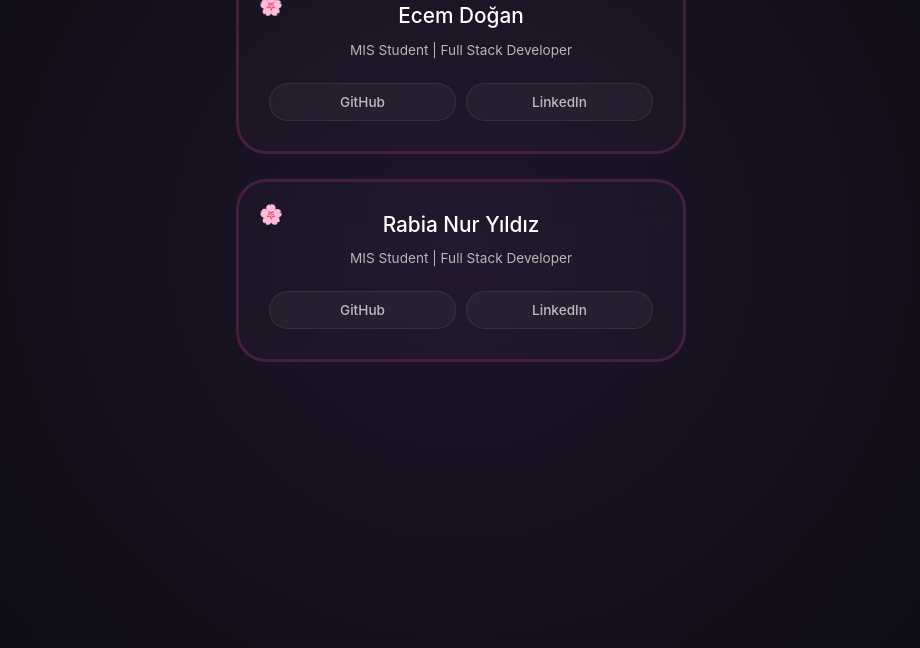
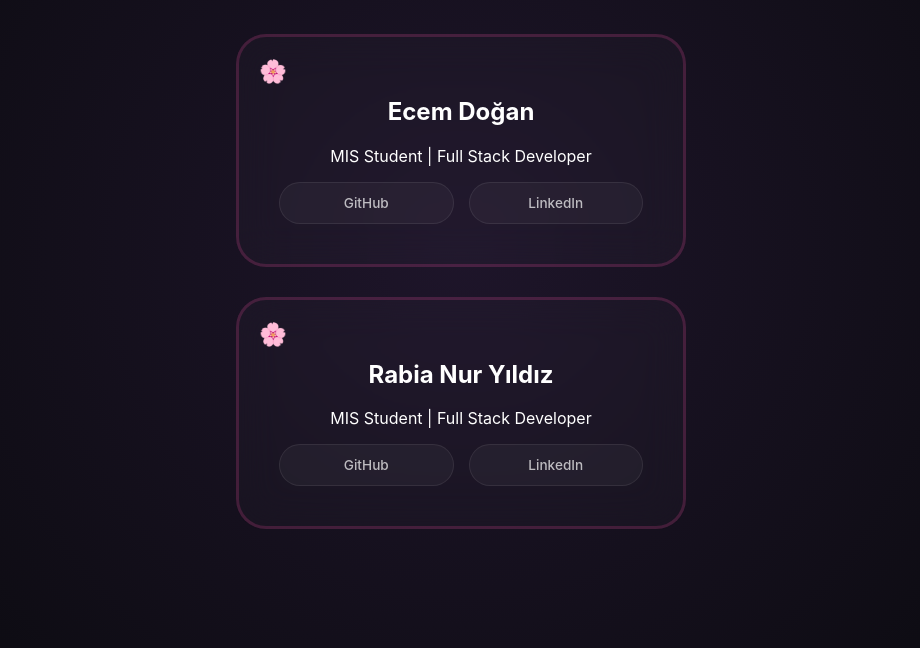
Before and after one commit to ecemdogannn/team-links, a plain HTML site: page index.html in a window 1280 px wide. Shown: the part 152-800 px from the top of the page, without its empty margins (179-1099 px from the left). Drawn offline with Linux system fonts and the light colour scheme.

Commit message:
Update index.html

```diff
--- a/index.html
+++ b/index.html
@@ -4,74 +4,115 @@
 <meta charset="UTF-8">
 <meta name="viewport" content="width=device-width, initial-scale=1.0, maximum-scale=1.0, user-scalable=no">
 <style>
+     * { box-sizing: border-box; }
+    body {
 
-    * { box-sizing: border-box; }
+        font-family: 'Inter', sans-serif;
 
-    body {
-        font-family: 'Inter', sans-serif;
         background: radial-gradient(circle at 50% 50%, #1e152a 0%, #0a0a0e 100%);
-        color: #ffffff;
-        margin: 0;
-        padding: 20px;
+
+        color: #ffffff; margin: 0; padding: 60px 20px;
+
         display: flex; flex-direction: column; align-items: center; min-height: 100vh;
-        -webkit-text-size-adjust: 100%;
+
     }
 
-    h1 { margin-top: 20px; margin-bottom: 40px; font-weight: 300; font-size: 2.2em; letter-spacing: 2px; }
+    h1 { margin-bottom: 50px; font-weight: 300; font-size: 2.5em; letter-spacing: 2px; }
 
-    .container {
-        width: 100%;
-        max-width: 450px;
-        margin: 0 auto;
-    }
+    .container { width: 100%; max-width: 450px; }
 
     .card {
+
         background: rgba(255, 255, 255, 0.02);
+
         border: 3px solid rgba(236, 72, 153, 0.2);
-        border-radius: 30px; padding: 30px; margin-bottom: 25px;
+
+        border-radius: 30px; padding: 40px; margin-bottom: 30px;
+
         text-align: center; backdrop-filter: blur(20px);
+
         position: relative;
+
         transition: 0.5s;
+
     }
 
     .flower-icon::before {
+
         content: "🌸";
+
         position: absolute;
+
         top: 20px;
+
         left: 20px;
-        font-size: 1.2rem;
+
+        font-size: 1.4rem;
+
     }
 
    .card:hover {
+
             transform: translateY(-5px);
-        border-color: rgba(236, 72, 153, 0.4);
-        box-shadow: 0 0 40px rgba(236, 72, 153, 0.2);
+
+            border-color: rgba(236, 72, 153, 0.2);
+
+            box-shadow: 0 0 60px rgba(236, 72, 153, 0.3);
+
         }
 
-    h2 { margin: 0 0 5px 0; font-weight: 500; font-size: 1.3em; }
-
-    p { color: #b7b7b7; font-size: 0.85em; margin-bottom: 25px; }
-
-    .btn-group { display: flex; gap: 10px; justify-content: center; }
+    .btn-group { display: flex; gap: 15px; justify-content: center; }
 
     .btn {
-        flex: 1; padding: 10px 0; border-radius: 50px;
+
+        flex: 1; padding: 12px 0; border-radius: 50px;
+
         text-decoration: none; font-weight: 500; font-size: 0.85em;
+
         transition: 0.4s; text-align: center;
+
         background: rgba(255, 255, 255, 0.04);
+
         border: 1px solid rgba(255, 255, 255, 0.08);
+
         color: rgba(255,255,255,0.7);
+
     }
 
-    .btn-gh:hover { background: #2ea043; color: white; box-shadow: 0 0 15px #2ea043; border-color: #2ea043; }
+     /* GitHub Hover: Yeşil */
 
-    .btn-li:hover { background: #0077b5; color: white; box-shadow: 0 0 15px #0077b5; border-color: #0077b5; }
-</style>
+        .btn-gh:hover {
+
+            background: #2ea043;
+
+            color: white;
+
+            box-shadow: 0 0 20px #2ea043;
+
+            border-color: #2ea043;
+
+            transform: scale(1.05);
+
+        }
+
+   /* LinkedIn Hover: Mavi */
+
+        .btn-li:hover {
+
+            background: #0077b5;
+
+            color: white;
+
+            box-shadow: 0 0 20px #0077b5;
+
+            border-color: #0077b5;
+
+            transform: scale(1.05);
+
+        }</style>
 </head>
 <body>
-
 <h1>Connect & Explore</h1>
-
 <div class="container">
 <div class="card flower-icon">
 <h2>Ecem Doğan</h2>
@@ -81,16 +122,13 @@
 <a href="https://www.linkedin.com/in/ecem-doğan123" target="_blank" class="btn btn-li">LinkedIn</a>
 </div>
 </div>
-
 <div class="card flower-icon">
 <h2>Rabia Nur Yıldız</h2>
 <p>MIS Student | Full Stack Developer</p>
 <div class="btn-group">
-            <a href="https://github.com/rnyldzz" target="_blank" class="btn btn-gh">GitHub</a>
-            <a href="https://www.linkedin.com/in/rabia-nur-yildiz-23a5172a2/" target="_blank" class="btn btn-li">LinkedIn</a>
+<a href="https://github.com/rnyldzz" target="_blank" class="btn btn-gh">GitHub</a> <a href="https://www.linkedin.com/in/rabia-nur-yildiz-23a5172a2/" target="_blank" class="btn btn-li">LinkedIn</a>
 </div>
 </div>
 </div>
-
 </body>
 </html>
```
Lines whose indentation alone changed are shown as unchanged.
